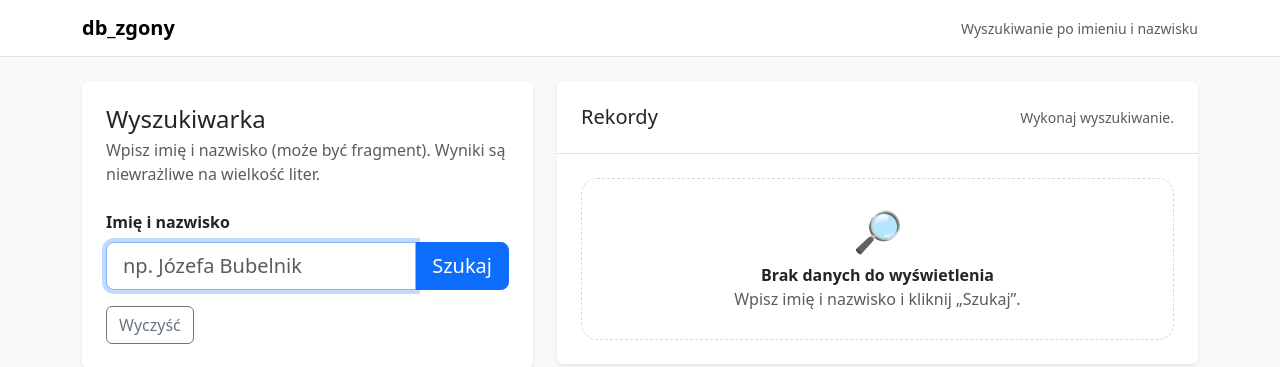
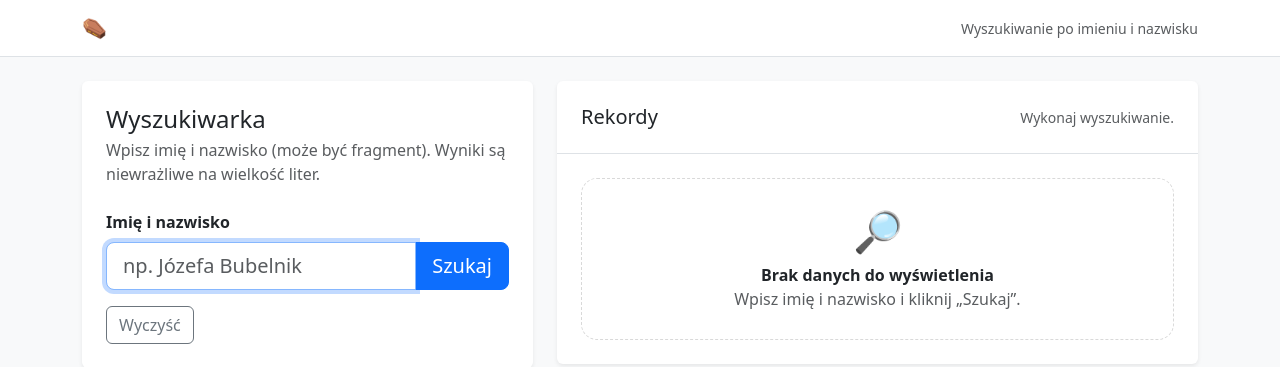
Before and after one commit to lanchesterr/death-searcher, a Flask app: page / in a window 1280 px wide. Shown: the top 367 px of the page. Run offline with Flask 3, Linux system fonts and the light colour scheme; parts of the project's set-up code (start-up, migrations or seed data) failed here and were passed over; some libraries are stand-ins or nearby versions.

Commit message:
Update base.html

```diff
--- a/templates/base.html
+++ b/templates/base.html
@@ -13,7 +13,7 @@
 
 <nav class="navbar navbar-expand-lg bg-white border-bottom">
   <div class="container">
-    <span class="navbar-brand fw-semibold">db_zgony</span>
+    <span class="navbar-brand fw-semibold">⚰️</span>
     <span class="text-muted small">Wyszukiwanie po imieniu i nazwisku</span>
   </div>
 </nav>
```
